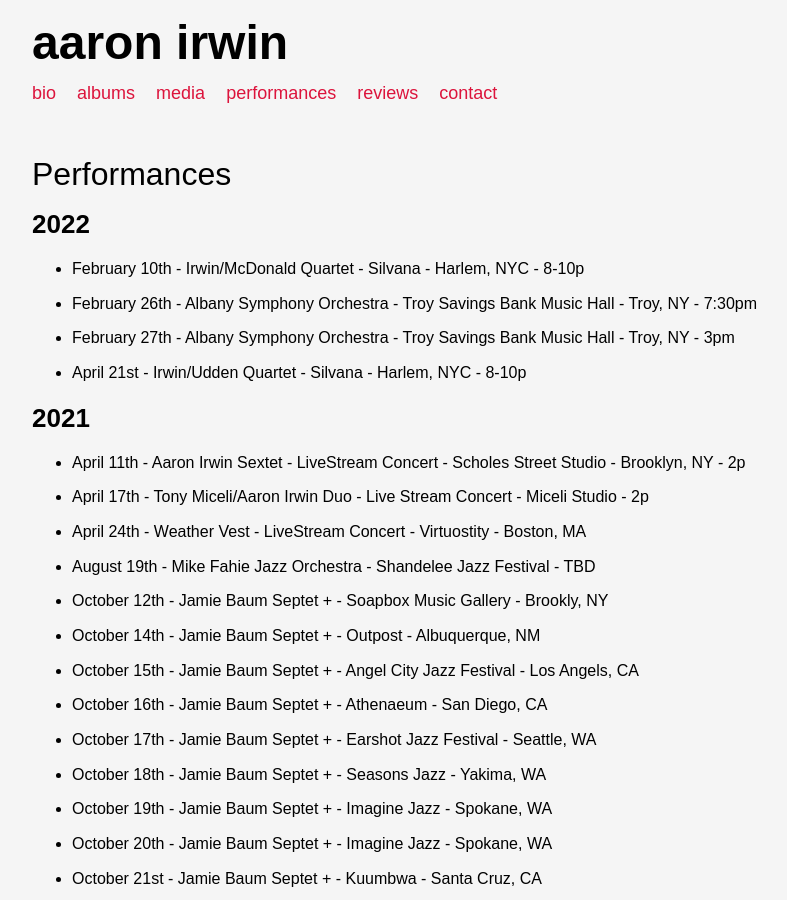
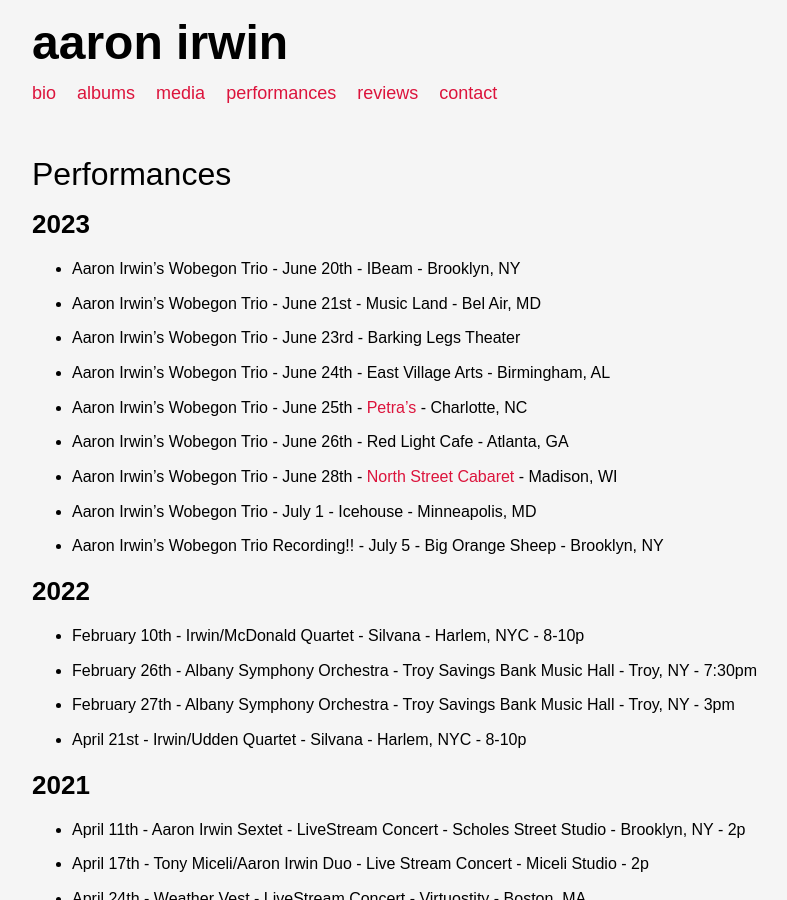
Before and after one commit to ryanve/aaronirwin.com, a Jekyll site: the page built from performances.md, in a window 1280 px wide and 900 px high. Shown: the whole window, without its empty margins (128-915 px from the left). Built offline with Jekyll 4.4.1, drawn with Linux system fonts in a browser that asks for light colours.

Commit message:
((( #121 2023 ))) performances )))

```diff
--- a/performances.md
+++ b/performances.md
@@ -3,6 +3,18 @@ title: Performances
 ---
 
 # Performances
+
+## 2023
+
+- Aaron Irwin's Wobegon Trio - June 20th - IBeam - Brooklyn, NY
+- Aaron Irwin's Wobegon Trio - June 21st - Music Land - Bel Air, MD
+- Aaron Irwin's Wobegon Trio - June 23rd - Barking Legs Theater
+- Aaron Irwin's Wobegon Trio - June 24th - East Village Arts - Birmingham, AL
+- Aaron Irwin's Wobegon Trio - June 25th - [Petra's](https://www.eventbrite.com/e/wobegon-with-ghost-trees-tickets-630992404267) - Charlotte, NC
+- Aaron Irwin's Wobegon Trio - June 26th - Red Light Cafe - Atlanta, GA
+- Aaron Irwin's Wobegon Trio - June 28th - [North Street Cabaret](https://www.northstreetcabaret.com/events/2023/6/28/aaron-erwin-trio-wobegon) - Madison, WI
+- Aaron Irwin's Wobegon Trio - July 1 - Icehouse - Minneapolis, MD
+- Aaron Irwin's Wobegon Trio Recording!! - July 5 - Big Orange Sheep - Brooklyn, NY
 
 ## 2022
 
```
